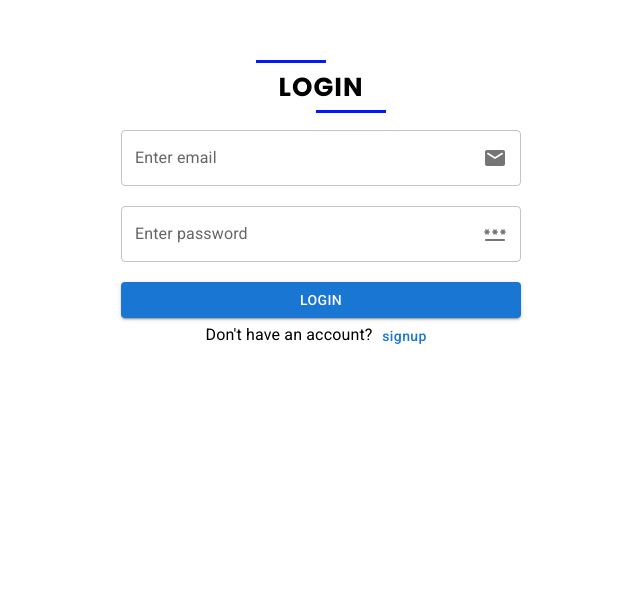
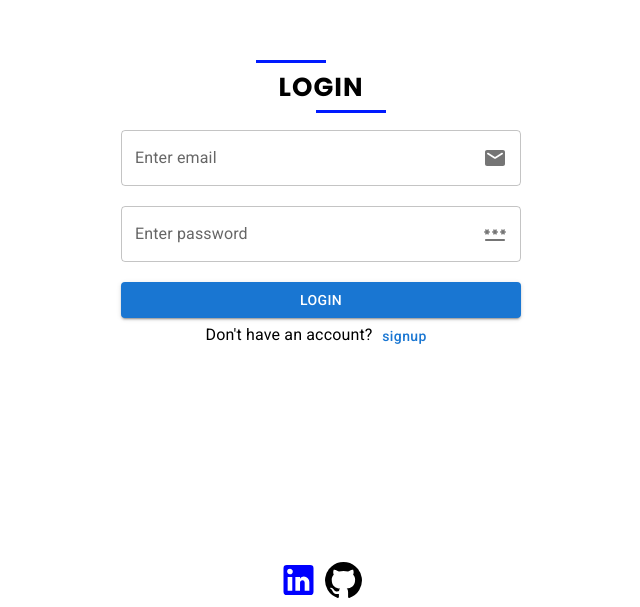
Before and after one commit to DevKrishnasai/makefolio, a React (Create React App) app in the folder client/: page / in a window 1280 px wide. Shown: the part 193-800 px from the top of the page, without its empty margins (319-959 px from the left). Built offline with nearby package versions, Linux system fonts and the light colour scheme; no server answers.

Commit message:
added a small feature

```diff
--- a/client/package.json
+++ b/client/package.json
@@ -15,6 +15,7 @@
     "@testing-library/user-event": "^12.8.3",
     "animate.css": "^4.1.1",
     "firebase": "^10.7.1",
+    "framer-motion": "^11.3.24",
     "gh-pages": "^5.0.0",
     "notistack": "^3.0.1",
     "react": "^17.0.2",
--- a/client/src/auth/Authinicate.jsx
+++ b/client/src/auth/Authinicate.jsx
@@ -2,6 +2,7 @@ import React, { useState, useEffect } from "react";
 import Login from "../pages/Login";
 import Register from "../pages/Registor";
 import Homepage from "../pages/Homepage";
+import { GitHub, LinkedIn } from "@mui/icons-material";
 
 const Authenticate = () => {
   const [toggle, setToggle] = useState(true);
--- a/client/src/index.css
+++ b/client/src/index.css
@@ -310,3 +310,10 @@ ul {
   /* margin: 1.5em auto; */
   /* border: 3px solid rgba(0, 0, 0, 0.08); */
 }
+
+.bottom-center {
+  position: absolute;
+  bottom: 0;
+  left: 50%;
+  transform: translateX(-50%);
+}
--- a/client/src/pages/Homepage.jsx
+++ b/client/src/pages/Homepage.jsx
@@ -13,7 +13,7 @@ import { storage } from "../firebase files/firebase";
 import styled from "styled-components";
 import HomePart1 from "./HomePart1";
 import Account from "../components/Account";
-import { AccountBox, Edit, Logout, Man2, Person } from "@mui/icons-material";
+import { Edit, Logout, Person } from "@mui/icons-material";
 
 const Homepage = ({ user, setUser }) => {
   //useState hooks to handle state changes
@@ -381,9 +381,9 @@ const Homepage = ({ user, setUser }) => {
             onClick={handleClickOpen}
           />
           <SpeedDialAction
-            key="edit"
+            key="logout"
             icon={<Logout />}
-            tooltipTitle="edit"
+            tooltipTitle="logout"
             onClick={() => {
               localStorage.removeItem("user");
               window.location.reload();
--- a/client/src/pages/Login.jsx
+++ b/client/src/pages/Login.jsx
@@ -8,7 +8,12 @@ import {
   Typography,
 } from "@mui/material";
 import { Button as Btn } from "@mui/joy";
-import { EmailRounded, PasswordRounded } from "@mui/icons-material";
+import {
+  EmailRounded,
+  GitHub,
+  LinkedIn,
+  PasswordRounded,
+} from "@mui/icons-material";
 
 const Login = ({ setUser, toggle, setToggle, user }) => {
   const [values, setValues] = useState({
@@ -70,6 +75,32 @@ const Login = ({ setUser, toggle, setToggle, user }) => {
       alignItems="center"
       height="100vh"
     >
+      <div className="bottom-center">
+        <a
+          href="https://www.linkedin.com/in/krishnasaiambati/"
+          target="_blank"
+          rel="noreferrer"
+        >
+          <LinkedIn
+            sx={{
+              fontSize: 40,
+              color: "blue",
+              ":hover": {
+                scale: 10,
+                cursor: "pointer",
+              },
+              marginRight: "5px",
+            }}
+          />
+        </a>
+        <a
+          href="https://github.com/DevKrishnasai/"
+          target="_blank"
+          rel="noreferrer"
+        >
+          <GitHub sx={{ fontSize: 40 }} />
+        </a>
+      </div>
       {isLoading ? (
         <Btn loading variant="plain" sx={{ height: "50px" }}>
           loading...
--- a/client/src/pages/Registor.jsx
+++ b/client/src/pages/Registor.jsx
@@ -10,6 +10,8 @@ import {
 import { Button as Btn } from "@mui/joy";
 import {
   EmailRounded,
+  GitHub,
+  LinkedIn,
   Man2,
   PasswordRounded,
   PasswordTwoTone,
@@ -77,6 +79,32 @@ const Register = ({ setUser, toggle, setToggle, user }) => {
 
   return (
     <div>
+      <div className="bottom-center">
+        <a
+          href="https://www.linkedin.com/in/krishnasaiambati/"
+          target="_blank"
+          rel="noreferrer"
+        >
+          <LinkedIn
+            sx={{
+              fontSize: 40,
+              color: "blue",
+              ":hover": {
+                scale: 10,
+                cursor: "pointer",
+              },
+              marginRight: "5px",
+            }}
+          />
+        </a>
+        <a
+          href="https://github.com/DevKrishnasai/"
+          target="_blank"
+          rel="noreferrer"
+        >
+          <GitHub sx={{ fontSize: 40 }} />
+        </a>
+      </div>
       {terms ? (
         <Intropage
           setUser={setUser}
```
Also changed, not shown: client/public/index.html (+20 -11 lines), 1 other file (tests, documents, lock files or other folders).
